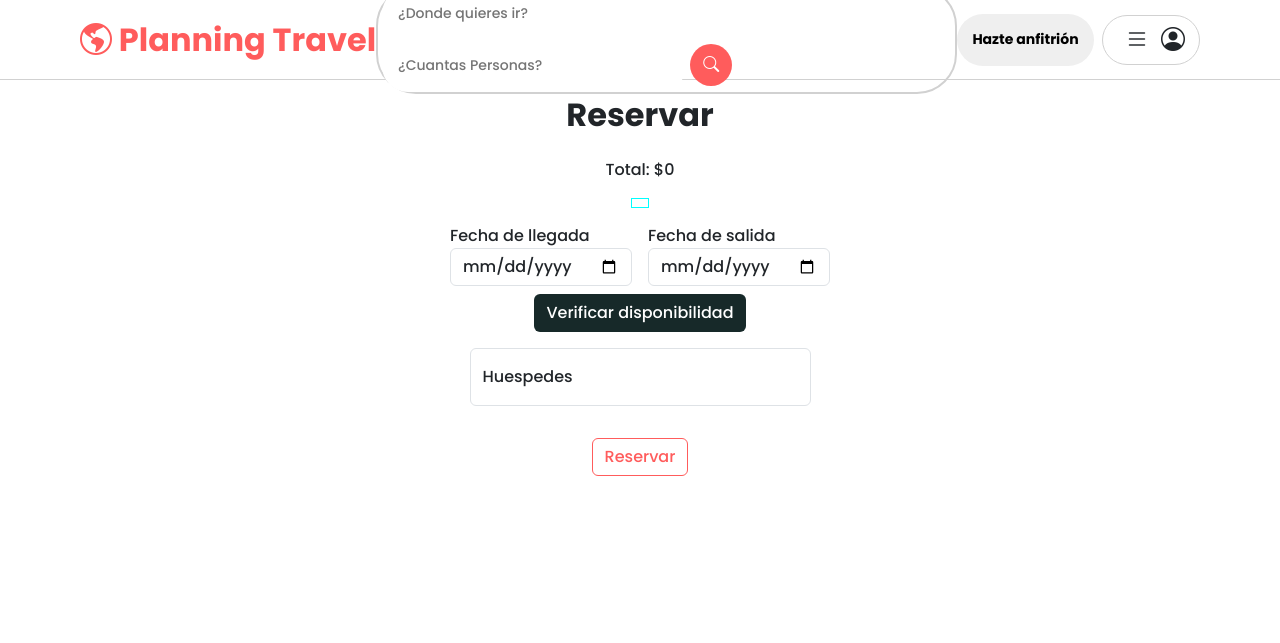
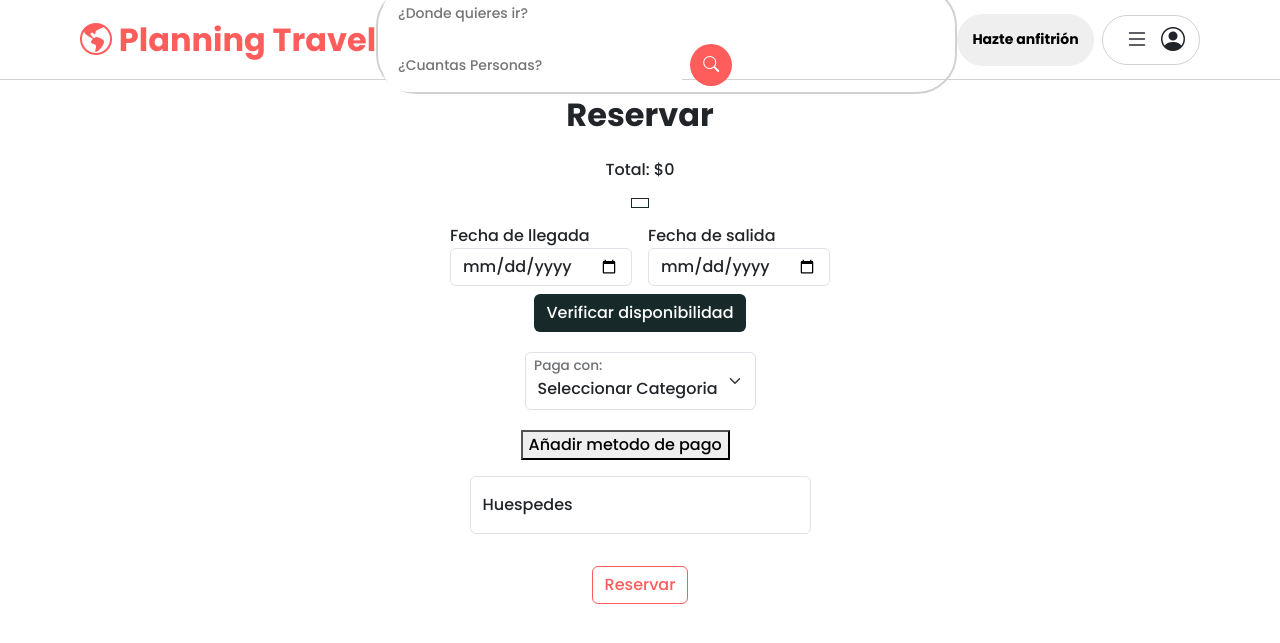
Before and after one commit to AndresM9901/planning-travel-v2, a Django app: template proyecto_planning_travel/planning_travel/templates/planning_travel/hoteles/reservas/reservas.html in a window 1280 px wide. Shown: the top 643 px of the page. Run offline with Django 4.2, Linux system fonts and the light colour scheme; the template is opened without the code that fills it, so the values that code supplies are empty; some libraries are stand-ins or nearby versions; some web fonts are replaced.

Commit message:
subiendo cambios del form reserva

```diff
--- a/proyecto_planning_travel/planning_travel/admin.py
+++ b/proyecto_planning_travel/planning_travel/admin.py
@@ -39,6 +39,7 @@ admin.site.register(Cliente)
 admin.site.register(PisosHotel)
 admin.site.register(Opinion)
 admin.site.register(Servicio)
+admin.site.register(MetodoPago)
 admin.site.register(HotelServicio)
 # admin.site.register(Comentario)
 admin.site.register(Comodidad)
--- a/proyecto_planning_travel/planning_travel/static/planning_travel/styles/reservas.css
+++ b/proyecto_planning_travel/planning_travel/static/planning_travel/styles/reservas.css
@@ -14,7 +14,7 @@
 .hotel {
     gap: 8px;
     flex-direction: column-reverse;
-    border: 1px solid aqua;
+    border: 1px solid var(--secondary-color);
     width: fit-content;
     justify-content: center;
     align-items: center;
--- a/proyecto_planning_travel/planning_travel/templates/planning_travel/hoteles/reservas/reservas.html
+++ b/proyecto_planning_travel/planning_travel/templates/planning_travel/hoteles/reservas/reservas.html
@@ -42,6 +42,19 @@
             <button type="button" onclick="verificarDisponibilidad(`{% url 'verificar_disponibilidad' %}`)" id="btn-verificar" class="btn btn-secondario">Verificar disponibilidad</button>
         </div>
         <div>
+            <div class="form-floating mb-3 col-12 p-1">
+                <select class="form-select" id="categoria" name="categoria" required>
+                    <option value="">Seleccionar Categoria</option>
+                    {% for c in metodo_pago %}
+                        <option value="{{ c.0 }}">{{ c.1 }}</option>
+                    {% endfor %}
+                </select>
+                <label for="categoria"
+                    >Paga con:</label>
+            </div>
+            <button>Añadir metodo de pago</button>
+        </div>
+        <div>
             <div class="form-floating mb-3">
                 <input class="form-control" type="number" name="num_personas" id="num_personas" placeholder="Huespedes">
                 <label for="num_personas">Huespedes</label>
@@ -54,4 +67,7 @@
 {% block scripts %}
 <script src="{% static 'planning_travel/js/jquery-3.7.1.min.js' %}"></script>
 <script src="{% static 'planning_travel/js/reserva.js' %}"></script>
+<!--<script src="https://www.mercadopago.com.ar/integrations/v1/web-payment-checkout.js"
+data-preference-id="1273324264-f92cada3-65b7-4a53-a55b-af7cfb015eb6" data-source="button">
+</script>-->
 {% endblock %}
```
Also changed, not shown: proyecto_planning_travel/planning_travel/models.py (+15 -0 lines), proyecto_planning_travel/planning_travel/views.py (+10 -1 lines), proyecto_planning_travel/db.sqlite3, proyecto_planning_travel/planning_travel/migrations/0005_metodopago.py (added).
